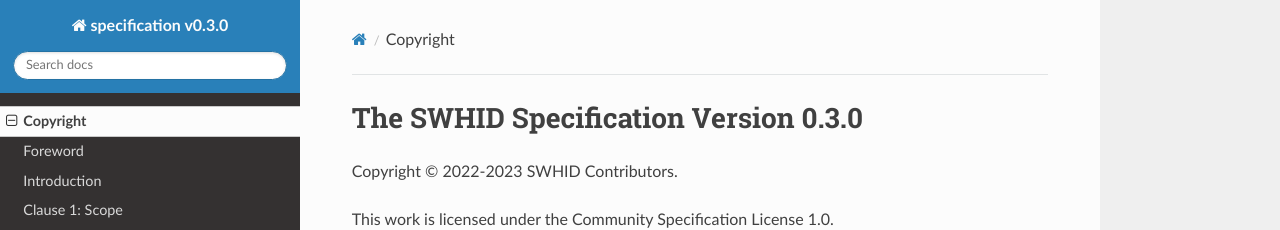
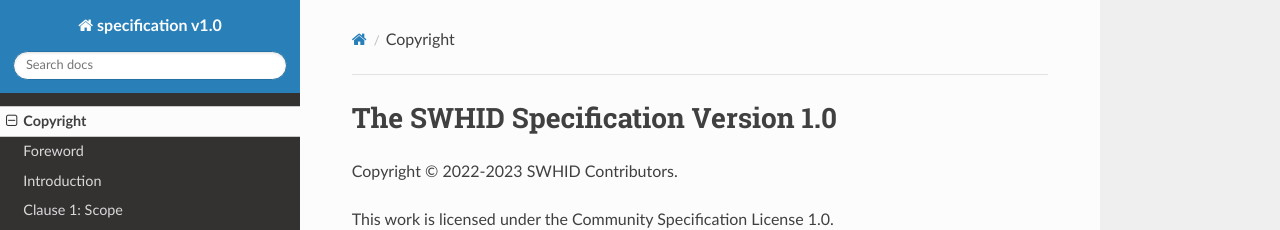
Before and after one commit to swhid/specification, an MkDocs documentation site: the page built from Chapters/index.md, in a window 1280 px wide. Shown: the top 230 px of the page. Built offline with MkDocs 1.6.1, drawn with Linux system fonts in a browser that asks for light colours; nearby versions of some CDN libraries.

Commit message:
Bump version number to release v1.0
Signed-off-by: Roberto Di Cosmo <roberto@dicosmo.org>

```diff
--- a/Chapters/index.md
+++ b/Chapters/index.md
@@ -1,4 +1,4 @@
-# The SWHID Specification Version 0.3.0
+# The SWHID Specification Version 1.0
 
 Copyright © 2022-2023 SWHID Contributors.
 
--- a/mkdocs.yml
+++ b/mkdocs.yml
@@ -1,4 +1,4 @@
-site_name: specification v0.3.0
+site_name: specification v1.0
 docs_dir: Chapters
 theme: readthedocs
 extra_css:
```
Also changed, not shown: Chapters/A.Conformance.md (+1 -1 lines).
